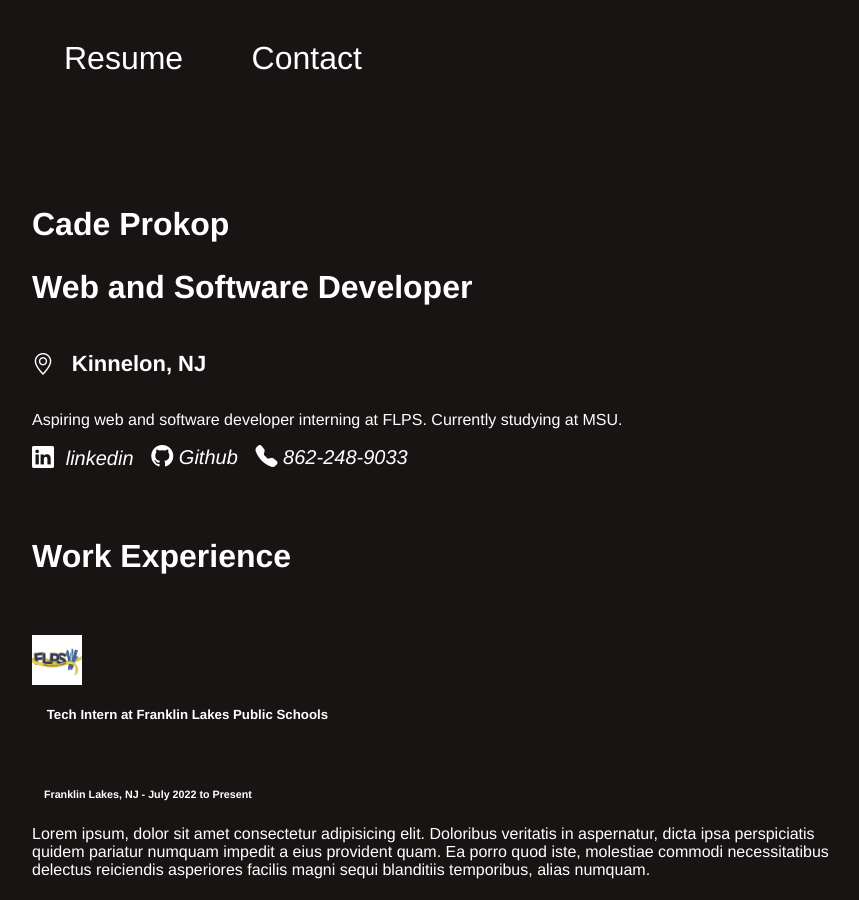
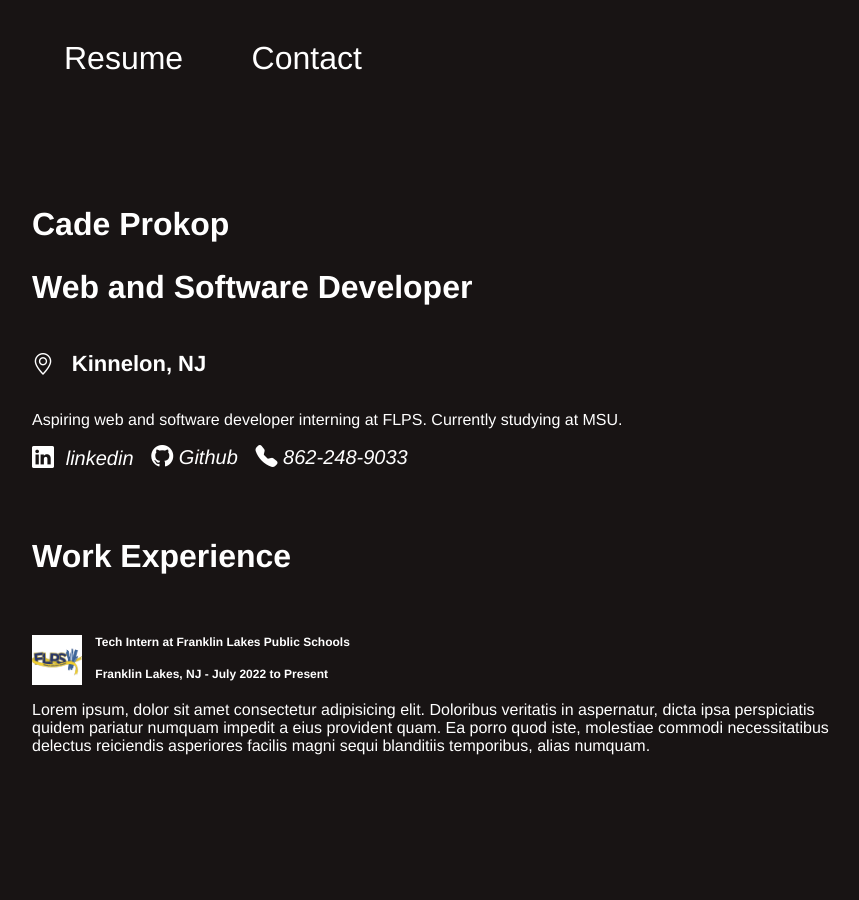
Before and after one commit to Cadeprok/Personal-Website, a plain HTML site: page index.html in a window 1280 px wide. Shown: the whole page, without its empty margins (196-1055 px from the left). After the commit the page ends 800 px from the top, so only its background shows below. Drawn offline with nearby package versions, Linux system fonts and the light colour scheme.

Commit message:
style for work experience finished (may need more additions)

```diff
--- a/style.css
+++ b/style.css
@@ -93,3 +93,16 @@ i a{
 .workImage{
     width: 50px;
 }
+.workLogoTitle{
+    display: inline-flex;
+}
+h5{
+    font-size: 12px;
+    margin: 0px;
+    padding: 0px;
+}
+h6{
+    font-size: 12px;
+    margin: 0px;
+    padding: 0px;
+}
```
